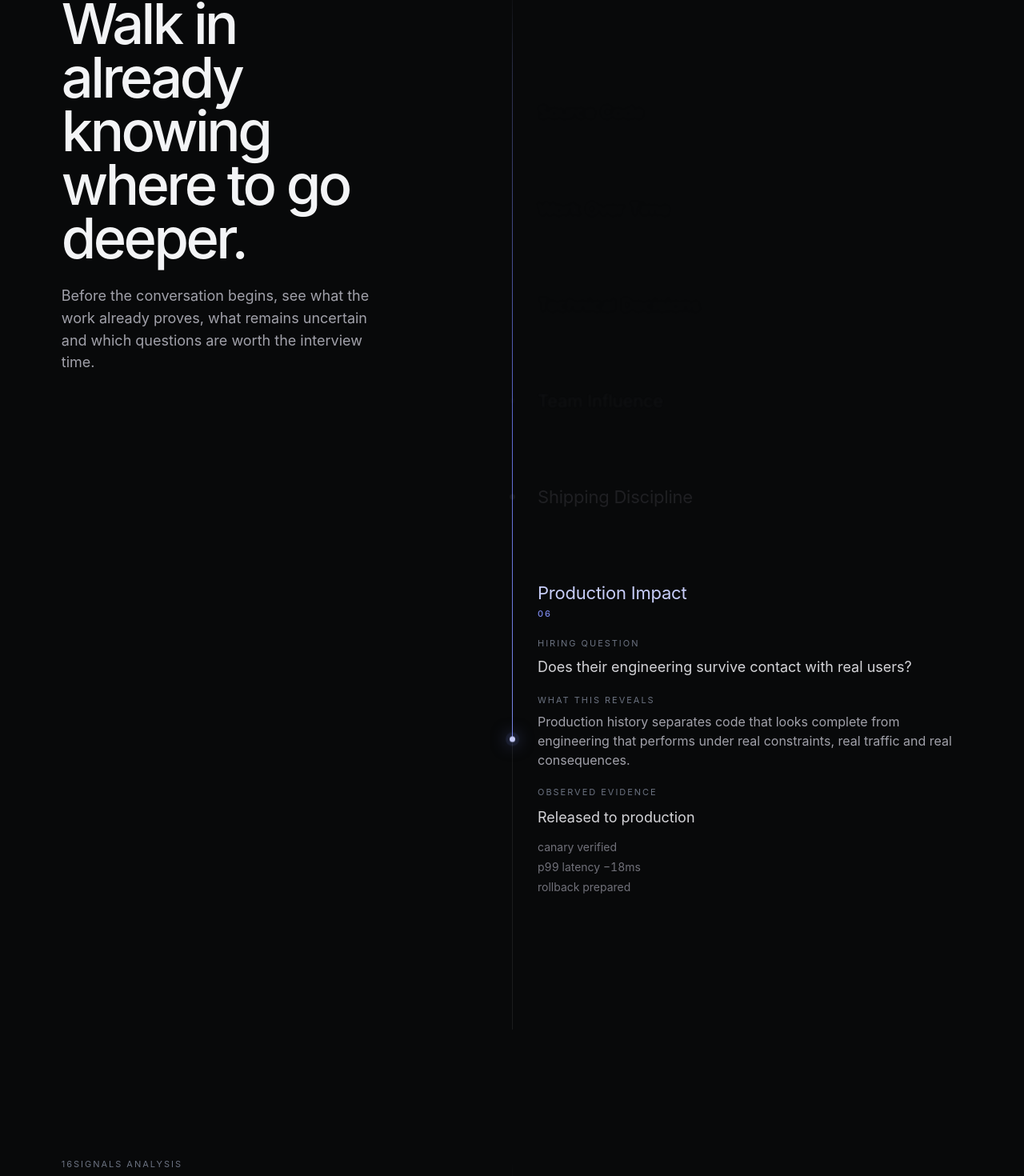
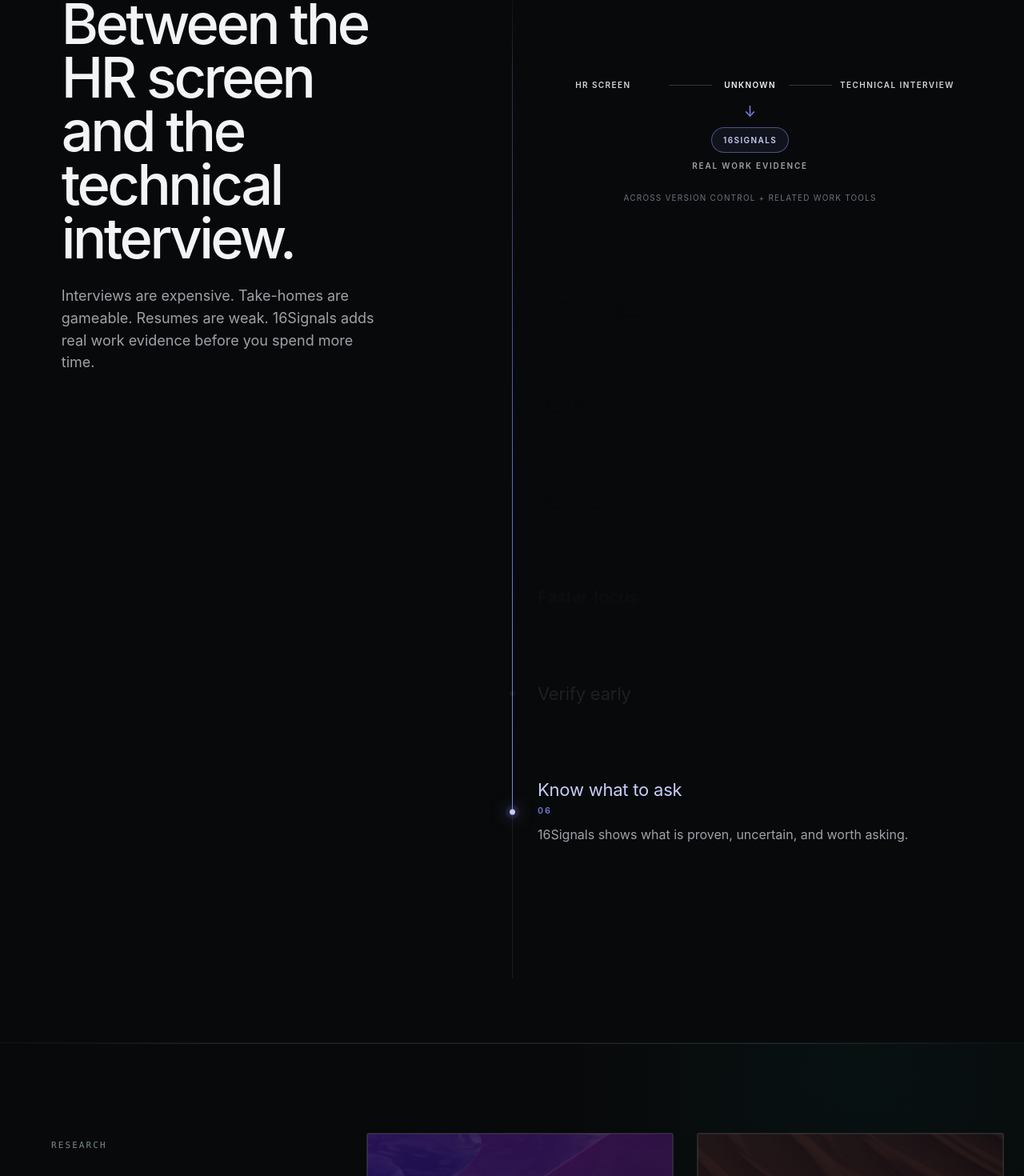
Before and after one commit to Hikabu/16signlasVisit, a Next.js app: page / in a window 1280 px wide. Shown: the part 2507-3977 px from the top of the page at 80% size. Built offline with nearby package versions, Linux system fonts and the light colour scheme.

Commit message:
ref: section shift- add diagram to position where 16signals is

```diff
--- a/app/components/landing/ProblemValue.tsx
+++ b/app/components/landing/ProblemValue.tsx
@@ -41,7 +41,7 @@
       <LargeWord className="left-[4vw] top-0">FILTER</LargeWord>
       <div className="container">
         <Reveal className="max-w-3xl">
-          <p className="section-label reveal-child">Problem / Value</p>
+          <p className="section-label reveal-child">Walk in already knowing where to go deeper.</p>
           <h2 className="section-title reveal-child mt-4 text-white">The applicant pile arrives already sorted.</h2>
           <p className="reveal-child mt-5 max-w-2xl text-lg leading-[var(--leading-body)] text-[color:var(--muted-strong)]">
             Each layer removes a different hiring risk, until your team is left with people worth speaking to.
--- a/app/components/landing/TheShift.tsx
+++ b/app/components/landing/TheShift.tsx
@@ -8,10 +8,7 @@
 type Stage = {
   number: string;
   title: string;
-  hiringQuestion: string;
-  reveals: string;
-  proof: string;
-  meta: string[];
+  sentence: string;
 };
 
 // ─── Data ─────────────────────────────────────────────────────────────────────
@@ -19,120 +16,36 @@
 const ENGINEERING_STAGES: Stage[] = [
   {
     number: "01",
-    title: "Source Code",
-    hiringQuestion: "What kind of engineer appears when the résumé disappears?",
-    reveals:
-      "Finished code shows the result. The revisions behind it reveal judgment — how the engineer handles complexity, changes direction and improves an imperfect system.",
-    proof: "feat: auth architecture rebuilt",
-    meta: ["commit a3f9b", "1,847 lines changed"],
+    title: "Polished claims",
+    sentence: "Resumes can be polished; work history is harder to fake.",
   },
   {
     number: "02",
-    title: "Work Over Time",
-    hiringQuestion: "Is this durable capability or one polished moment?",
-    reveals:
-      "Real ability leaves a pattern. Work repeated across projects, months and collaborators is far harder to stage than a portfolio, assessment or carefully prepared repository.",
-    proof: "42 contributions across 11 days",
-    meta: ["3 collaborators", "8 connected changes"],
+    title: "Talk vs. doing",
+    sentence: "Interviews show talking; work history shows doing.",
   },
   {
     number: "03",
-    title: "Technical Decisions",
-    hiringQuestion: "Can this engineer turn ambiguity into decisions others can trust?",
-    reveals:
-      "Pull requests preserve the reasoning that code alone removes — the alternatives considered, trade-offs accepted and decisions made before the final implementation appeared.",
-    proof: "PR #284: architecture decision",
-    meta: ["3 alternatives considered", "linked constraints", "rationale preserved"],
+    title: "Gameable tests",
+    sentence: "Take-homes are gameable; real past work is harder to game.",
   },
   {
     number: "04",
-    title: "Team Influence",
-    hiringQuestion: "Does this engineer only contribute code, or improve the team around it?",
-    reveals:
-      "Review history shows how the engineer challenges weak decisions, responds to criticism and helps difficult work become clearer, safer and stronger.",
-    proof: "14 review decisions",
-    meta: ["2 reviewers", "12 resolved", "approved"],
+    title: "Faster focus",
+    sentence: "Evidence helps teams focus faster.",
   },
   {
     number: "05",
-    title: "Shipping Discipline",
-    hiringQuestion: "Can they move difficult work into release without creating new risk?",
-    reveals:
-      "Delivery records expose the discipline behind shipping — whether quality is protected through testing, integration and repeatable release practices rather than confidence alone.",
-    proof: "847 checks passed",
-    meta: ["coverage 91%", "lint clean", "build 2m 14s"],
+    title: "Verify early",
+    sentence: "Bad hires are expensive; verify before deeper interviews.",
   },
   {
     number: "06",
-    title: "Production Impact",
-    hiringQuestion: "Does their engineering survive contact with real users?",
-    reveals:
-      "Production history separates code that looks complete from engineering that performs under real constraints, real traffic and real consequences.",
-    proof: "Released to production",
-    meta: ["canary verified", "p99 latency −18ms", "rollback prepared"],
+    title: "Know what to ask",
+    sentence: "16Signals shows what is proven, uncertain, and worth asking.",
   },
 ];
 
-const SIGNAL_STAGES: Stage[] = [
-  {
-    number: "01",
-    title: "Work Record Assembled",
-    hiringQuestion: "What would your team have to investigate manually?",
-    reveals:
-      "16Signals brings fragmented commits, reviews, decisions and releases into one continuous work record — without forcing a senior engineer to open and interpret hundreds of disconnected artifacts.",
-    proof: "Engineering history connected",
-    meta: ["commits", "pull requests", "reviews", "releases"],
-  },
-  {
-    number: "02",
-    title: "Context Reconstructed",
-    hiringQuestion: "What did each contribution actually require?",
-    reveals:
-      "An isolated commit proves almost nothing. 16Signals rebuilds the surrounding project, ownership, collaborators and constraints so the work is judged in the conditions where it happened.",
-    proof: "Contribution context rebuilt",
-    meta: ["system complexity", "ownership boundary", "team context"],
-  },
-  {
-    number: "03",
-    title: "Capability Mapped",
-    hiringQuestion: "What becomes visible only across the full body of work?",
-    reveals:
-      "Recurring behavior reveals what a résumé cannot: how the engineer takes ownership, handles complexity, collaborates and delivers when the same abilities are tested repeatedly over time.",
-    proof: "Longitudinal patterns detected",
-    meta: ["ownership", "technical judgment", "consistency", "team influence"],
-  },
-  {
-    number: "04",
-    title: "Claims Proven",
-    hiringQuestion: "Why should anyone trust the conclusion?",
-    reveals:
-      "Every important claim remains attached to the work that produced it. Hiring teams can move from conclusion to source evidence instead of trusting another opaque score or generated summary.",
-    proof: "Every claim evidence-linked",
-    meta: ["source artifacts", "timestamps", "traceable reasoning"],
-  },
-  {
-    number: "05",
-    title: "Risk Exposed",
-    hiringQuestion: "What could become an expensive surprise after hiring?",
-    reveals:
-      "16Signals surfaces missing ownership, uncertain impact and unsupported assumptions before they disappear behind a confident interview. Where the work cannot prove something, the report says so.",
-    proof: "Unknowns made explicit",
-    meta: ["unproven ownership", "unclear impact", "insufficient evidence"],
-  },
-  {
-    number: "06",
-    title: "Decision Brief",
-    hiringQuestion: "What changes when the interview begins with evidence?",
-    reveals:
-      "The team enters the interview already knowing what appears strong, what remains uncertain and exactly where to investigate. Less time proving the basics. More time testing the judgment that determines the hire.",
-    proof: "Interview advantage created",
-    meta: [
-      "verified capabilities",
-      "role-specific risks",
-      "evidence-led questions",
-    ],
-  },
-];
 // ─── Helpers ──────────────────────────────────────────────────────────────────
 
 function getItemStyle(delta: number): React.CSSProperties {
@@ -141,6 +54,39 @@
   if (abs === 1) return { opacity: 0.35, filter: "none" };
   if (abs === 2) return { opacity: 0.12, filter: "blur(1px)" };
   return { opacity: 0.05, filter: "blur(2px)" };
+}
+
+// ─── Missing-piece bridge ────────────────────────────────────────────────────
+
+function MissingPieceDiagram() {
+  const { ref, isRevealed } = useScrollReveal<HTMLDivElement>({
+    threshold: 0.2,
+    rootMargin: "0px 0px -10% 0px",
+  });
+
+  return (
+    <div
+      ref={ref}
+      className={`ts-diagram${isRevealed ? " ts-diagram--revealed" : ""}`}
+      aria-label="HR screen, unknown, technical interview, and 16Signals real work evidence"
+    >
+      <div className="ts-diagram__path" aria-hidden="true">
+        <span className="ts-diagram__node ts-diagram__node--hr">HR SCREEN</span>
+        <span className="ts-diagram__connector ts-diagram__connector--first" />
+        <span className="ts-diagram__node ts-diagram__node--unknown">UNKNOWN</span>
+        <span className="ts-diagram__connector ts-diagram__connector--second" />
+        <span className="ts-diagram__node ts-diagram__node--technical">TECHNICAL INTERVIEW</span>
+      </div>
+
+      <div className="ts-diagram__missing" aria-hidden="true">
+        <span className="ts-diagram__down-arrow">↓</span>
+        <span className="ts-diagram__node ts-diagram__node--signals">16SIGNALS</span>
+        <span className="ts-diagram__node ts-diagram__node--evidence">REAL WORK EVIDENCE</span>
+      </div>
+
+      <div className="ts-diagram__tools">Across version control + related work tools</div>
+    </div>
+  );
 }
 
 // ─── Vertical Timeline Block ──────────────────────────────────────────────────
@@ -300,6 +246,8 @@
 
       {/* Right timeline column */}
       <div className="ts-right">
+        <MissingPieceDiagram />
+
         {/* Vertical rail */}
         <div className="ts-rail" ref={railRef}>
           <div className="ts-rail-fill" ref={railFillRef} />
@@ -337,23 +285,7 @@
                   {isActive && (
                     <div className={`ts-stage-content${shouldAnimateContent ? " ts-stage-content--reveal" : ""}${hasCompletedReveal ? " ts-stage-content--revealed" : ""}`}>
                       <div className="ts-stage-num">{stage.number}</div>
-                      <div className="ts-evidence-block">
-                        <div className="ts-evidence-label">Hiring Question</div>
-                        <p className="ts-question">{stage.hiringQuestion}</p>
-                      </div>
-                      <div className="ts-evidence-block">
-                        <div className="ts-evidence-label">What This Reveals</div>
-                        <p className="ts-reveals">{stage.reveals}</p>
-                      </div>
-                      <div className="ts-evidence-block">
-                        <div className="ts-evidence-label">Observed Evidence</div>
-                        <div className="ts-proof">{stage.proof}</div>
-                        <div className="ts-meta">
-                          {stage.meta.map((m, mi) => (
-                            <span key={mi} className="ts-meta-line">{m}</span>
-                          ))}
-                        </div>
-                      </div>
+                      <p className="ts-point-sentence">{stage.sentence}</p>
                     </div>
                   )}
                 </div>
@@ -379,19 +311,9 @@
         <VerticalTimeline
           id="ts-engineering"
           stages={ENGINEERING_STAGES}
-          label="THE PREPARED INTERVIEW"
-          headline="Walk in already knowing where to go deeper."
-          body="Before the conversation begins, see what the work already proves, what remains uncertain and which questions are worth the interview time."
-        />
-
-        <div className="ts-spacer" aria-hidden="true" />
-
-       <VerticalTimeline
-          id="ts-signals"
-          stages={SIGNAL_STAGES}
-          label="16Signals Analysis"
-          headline="16Signals turns record into capability evidence."
-          body="The platform examines real engineering activity and produces a report in which every conclusion links back to observable work."
+          label="THE MISSING PIECE"
+          headline="Between the HR screen and the technical interview."
+          body="Interviews are expensive. Take-homes are gameable. Resumes are weak. 16Signals adds real work evidence before you spend more time."
         />
       </div>
     </section>
--- a/app/globals.css
+++ b/app/globals.css
@@ -935,6 +935,169 @@
   padding-block: 15vh;
 }
 
+/* ── Missing-piece bridge ── */
+.ts-diagram {
+  position: relative;
+  z-index: 1;
+  padding: 20px 0 72px 32px;
+  color: #d4d4d8;
+}
+
+.ts-diagram__path {
+  display: grid;
+  grid-template-columns: minmax(0, 1fr) 54px minmax(96px, auto) 54px minmax(0, 1fr);
+  align-items: center;
+  gap: 0;
+}
+
+.ts-diagram__node {
+  display: inline-flex;
+  justify-content: center;
+  text-align: center;
+  font-size: 10px;
+  font-weight: 600;
+  letter-spacing: 0.14em;
+  line-height: 1.25;
+  white-space: nowrap;
+  opacity: 0;
+}
+
+.ts-diagram__node--unknown {
+  color: #f3f4f6;
+}
+
+.ts-diagram__connector {
+  height: 1px;
+  background: rgba(255, 255, 255, 0.18);
+  transform: scaleX(0);
+  transform-origin: left center;
+  opacity: 0;
+}
+
+.ts-diagram__connector--second {
+  transform-origin: right center;
+}
+
+.ts-diagram__missing {
+  display: flex;
+  width: 42%;
+  margin: 0 auto;
+  flex-direction: column;
+  align-items: center;
+  gap: 10px;
+  padding-top: 18px;
+}
+
+.ts-diagram__down-arrow {
+  color: #7a87e8;
+  font-size: 18px;
+  line-height: 1;
+  opacity: 0;
+}
+
+.ts-diagram__node--signals {
+  padding: 9px 14px;
+  border: 1px solid rgba(122, 135, 232, 0.55);
+  border-radius: 999px;
+  color: #c7cdf9;
+  background: rgba(122, 135, 232, 0.08);
+}
+
+.ts-diagram__node--evidence {
+  color: #a1a1aa;
+  letter-spacing: 0.18em;
+}
+
+.ts-diagram__tools {
+  margin-top: 26px;
+  color: #6b7280;
+  font-size: 10px;
+  letter-spacing: 0.12em;
+  line-height: 1.4;
+  text-align: center;
+  text-transform: uppercase;
+  opacity: 0;
+}
+
+.ts-diagram--revealed .ts-diagram__node--hr {
+  animation: ts-diagram-enter 600ms 120ms cubic-bezier(0.22, 1, 0.36, 1) both;
+}
+
+.ts-diagram--revealed .ts-diagram__connector--first {
+  animation: ts-diagram-line-in 500ms 300ms cubic-bezier(0.22, 1, 0.36, 1) both;
+}
+
+.ts-diagram--revealed .ts-diagram__node--unknown {
+  animation:
+    ts-diagram-enter 600ms 420ms cubic-bezier(0.22, 1, 0.36, 1) both,
+    ts-diagram-unknown-highlight 900ms 1.24s cubic-bezier(0.22, 1, 0.36, 1) both;
+}
+
+.ts-diagram--revealed .ts-diagram__connector--second {
+  animation: ts-diagram-line-in 500ms 540ms cubic-bezier(0.22, 1, 0.36, 1) both;
+}
+
+.ts-diagram--revealed .ts-diagram__node--technical {
+  animation: ts-diagram-enter 600ms 660ms cubic-bezier(0.22, 1, 0.36, 1) both;
+}
+
+.ts-diagram--revealed .ts-diagram__down-arrow {
+  animation: ts-diagram-fade-in 500ms 1.58s ease both;
+}
+
+.ts-diagram--revealed .ts-diagram__node--signals {
+  animation: ts-diagram-enter 650ms 1.76s cubic-bezier(0.22, 1, 0.36, 1) both;
+}
+
+.ts-diagram--revealed .ts-diagram__node--evidence {
+  animation: ts-diagram-fade-in 700ms 2.08s ease both;
+}
+
+.ts-diagram--revealed .ts-diagram__tools {
+  animation: ts-diagram-fade-in 700ms 2.32s ease both;
+}
+
+@keyframes ts-diagram-enter {
+  from {
+    opacity: 0;
+    transform: translateY(8px);
+  }
+
+  to {
+    opacity: 1;
+    transform: translateY(0);
+  }
+}
+
+@keyframes ts-diagram-line-in {
+  from {
+    opacity: 0;
+    transform: scaleX(0);
+  }
+
+  to {
+    opacity: 1;
+    transform: scaleX(1);
+  }
+}
+
+@keyframes ts-diagram-fade-in {
+  from { opacity: 0; }
+  to { opacity: 1; }
+}
+
+@keyframes ts-diagram-unknown-highlight {
+  0%, 100% {
+    color: #f3f4f6;
+    text-shadow: none;
+  }
+
+  45% {
+    color: #c7cdf9;
+    text-shadow: 0 0 18px rgba(122, 135, 232, 0.48);
+  }
+}
+
 /* ── Vertical rail — premium hairline with fade-in from above ── */
 .ts-rail {
   position: absolute;
@@ -1017,10 +1180,18 @@
   .ts-copy-line__inner,
   .ts-dot--revealed,
   .ts-stage-content--reveal > *,
-  .ts-rail-fill {
+  .ts-rail-fill,
+  .ts-diagram__node,
+  .ts-diagram__connector,
+  .ts-diagram__down-arrow,
+  .ts-diagram__tools {
     transition: none;
     animation: none;
     opacity: 1;
+    transform: none;
+  }
+
+  .ts-diagram__connector {
     transform: none;
   }
 }
@@ -1037,6 +1208,14 @@
   display: flex;
   flex-direction: column;
   gap: 6px;
+}
+
+.ts-point-sentence {
+  margin: 4px 0 0;
+  max-width: 580px;
+  color: #a1a1aa;
+  font-size: 16px;
+  line-height: 1.45;
 }
 
 /* One-shot stage reveal. The section copy remains completely static. */
@@ -1188,6 +1367,28 @@
     padding-block: 8vh;
   }
 
+  .ts-diagram {
+    padding: 12px 0 56px 28px;
+  }
+
+  .ts-diagram__path {
+    grid-template-columns: minmax(0, 1fr) 20px minmax(78px, auto) 20px minmax(0, 1fr);
+  }
+
+  .ts-diagram__node {
+    font-size: 8px;
+    letter-spacing: 0.1em;
+    white-space: normal;
+  }
+
+  .ts-diagram__missing {
+    width: 48%;
+  }
+
+  .ts-diagram__tools {
+    font-size: 8px;
+  }
+
   .ts-spacer {
     height: 80px;
   }
```
